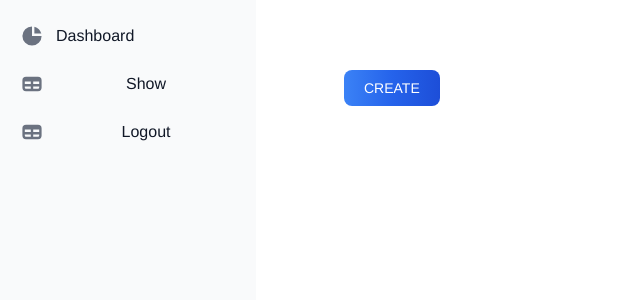
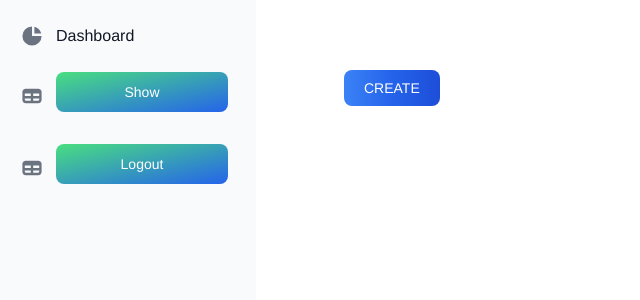
Before and after one commit to cello2599/frontend-konveksi, a Vue app: page /show in a window 1280 px wide. Shown: the top 300 px of the page, without its empty margins (0-640 px from the left). Built offline with nearby package versions, Linux system fonts and the light colour scheme.

Commit message:
tombol show logout

```diff
--- a/src/components/NavbarSamping.vue
+++ b/src/components/NavbarSamping.vue
@@ -18,14 +18,14 @@
          <li>
             <RouterLink :to="{name : 'ShowProduk'}" @click.prevent='show' class="flex items-center p-2 text-gray-900 rounded-lg dark:text-white hover:bg-gray-100 dark:hover:bg-gray-700">
                <svg aria-hidden="true" class="flex-shrink-0 w-6 h-6 text-gray-500 transition duration-75 dark:text-gray-400 group-hover:text-gray-900 dark:group-hover:text-white" fill="currentColor" viewBox="0 0 20 20" xmlns="http://www.w3.org/2000/svg"><path fill-rule="evenodd" d="M5 4a3 3 0 00-3 3v6a3 3 0 003 3h10a3 3 0 003-3V7a3 3 0 00-3-3H5zm-1 9v-1h5v2H5a1 1 0 01-1-1zm7 1h4a1 1 0 001-1v-1h-5v2zm0-4h5V8h-5v2zM9 8H4v2h5V8z" clip-rule="evenodd"></path></svg>
-               <span class="flex-1 ml-3 whitespace-nowrap">Show</span>
+               <span class="flex-1 ml-3 whitespace-nowrap text-white bg-gradient-to-br from-green-400 to-blue-600 hover:bg-gradient-to-bl focus:ring-4 focus:outline-none focus:ring-green-200 dark:focus:ring-green-800 font-medium rounded-lg text-sm px-5 py-2.5 text-center mr-2 mb-2">Show</span>
             </RouterLink>
          </li>
 
          <li>
             <RouterLink :to="{name : 'login'}" @click.prevent='logout' class="flex items-center p-2 text-gray-900 rounded-lg dark:text-white hover:bg-gray-100 dark:hover:bg-gray-700">
                <svg aria-hidden="true" class="flex-shrink-0 w-6 h-6 text-gray-500 transition duration-75 dark:text-gray-400 group-hover:text-gray-900 dark:group-hover:text-white" fill="currentColor" viewBox="0 0 20 20" xmlns="http://www.w3.org/2000/svg"><path fill-rule="evenodd" d="M5 4a3 3 0 00-3 3v6a3 3 0 003 3h10a3 3 0 003-3V7a3 3 0 00-3-3H5zm-1 9v-1h5v2H5a1 1 0 01-1-1zm7 1h4a1 1 0 001-1v-1h-5v2zm0-4h5V8h-5v2zM9 8H4v2h5V8z" clip-rule="evenodd"></path></svg>
-               <span class="flex-1 ml-3 whitespace-nowrap">Logout</span>
+               <span class="flex-1 ml-3 text-white bg-gradient-to-br from-green-400 to-blue-600 hover:bg-gradient-to-bl focus:ring-4 focus:outline-none focus:ring-green-200 dark:focus:ring-green-800 font-medium rounded-lg text-sm px-5 py-2.5 text-center mr-2 mb-2">Logout</span>
             </RouterLink>
          </li>
       </ul>
```
